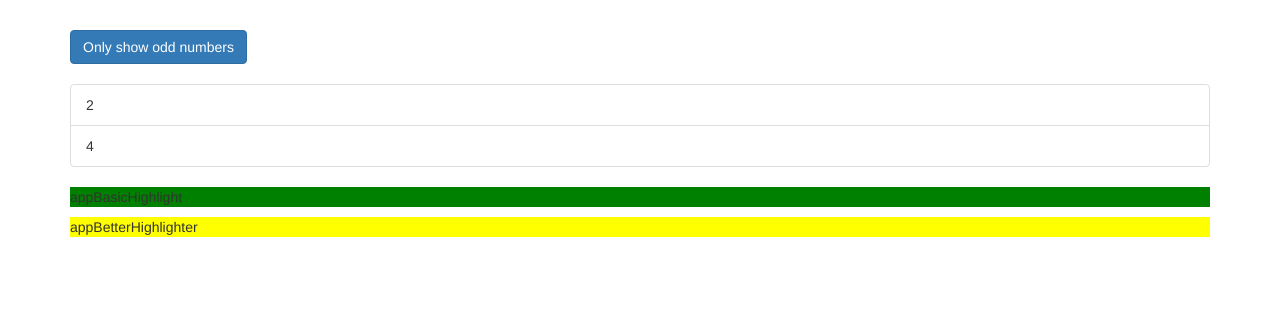
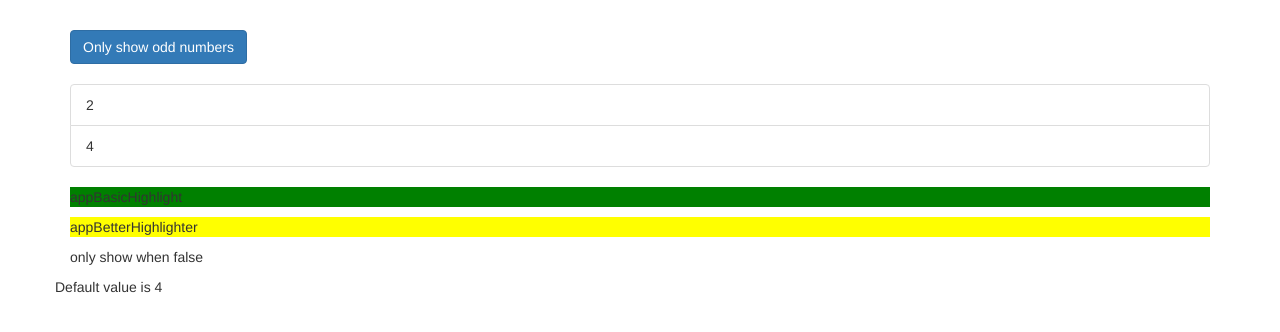
Before and after one commit to ishanRox/angular, an Angular app in the folder projects/090 directives-start/directives-start/: page / in a window 1280 px wide. Shown: the top 332 px of the page. Built offline with nearby package versions, Linux system fonts and the light colour scheme.

Commit message:
added custome structural attribute

```diff
--- a/projects/090 directives-start/directives-start/src/app/app.component.html
+++ b/projects/090 directives-start/directives-start/src/app/app.component.html
@@ -24,10 +24,21 @@
       </ul>
 
       <p appBasicHighlight>appBasicHighlight</p>
-      <p  [defaultColor]="'yellow' " appBetterHighlight="maroon">appBetterHighlighter</p>
+      <p [defaultColor]="'yellow'" appBetterHighlight="maroon">
+        appBetterHighlighter
+      </p>
       <!-- <ng-template [ngIf]="onlyOdd">
         <p appBasicHighlight>Only odd</p>
       </ng-template> -->
+      <p *appUnless="false">only show when false</p>
+      <p *appUnless="true">only show when false</p>
+    </div>
+    <hr />
+    <div [ngSwitch]="">
+      <p *ngSwitchCase="1">value is 1</p>
+      <p *ngSwitchCase="2">value is 2</p>
+      <p *ngSwitchCase="3">value is 3</p>
+      <p *ngSwitchDefault>Default value is 4</p>
     </div>
   </div>
 </div>
--- a/projects/090 directives-start/directives-start/src/app/app.module.ts
+++ b/projects/090 directives-start/directives-start/src/app/app.module.ts
@@ -6,12 +6,14 @@ import { FormsModule } from '@angular/forms';
 import { AppComponent } from './app.component';
 import { BasicHighLightDirective } from './basic-highlight/basic-highlight.directive';
 import { BetterHighlightDirective } from './better-highlighter/better-highlight.directive';
+import { UnlessDirective } from './better-highlighter/unless.directive';
 
 @NgModule({
   declarations: [
     AppComponent,
     BasicHighLightDirective,
-    BetterHighlightDirective
+    BetterHighlightDirective,
+    UnlessDirective
   ],
   imports: [
     BrowserModule,
--- /dev/null
+++ b/projects/090 directives-start/directives-start/src/app/better-highlighter/unless.directive.ts
@@ -0,0 +1,24 @@
+import { Directive, Input, TemplateRef, ViewContainerRef } from '@angular/core';
+
+@Directive({
+  selector: '[appUnless]'
+})
+export class UnlessDirective {
+  //this is just a property with a setter
+  //remember to set the same name becase when angular convert * to normal code it choose this name
+  @Input() set appUnless(condition: boolean) {
+    if (!condition) {
+      //show if not true
+      //get the location to embed the template and embed the template
+      this.vcRef.createEmbeddedView(this.templateRef);
+    } else {
+      this.vcRef.clear();
+    }
+  }
+
+  //Remember our original one is covered by ng-template
+  //TemplateRef to get the template (get the template of element where directive locate  ) simply this is what to show?
+  //ViewContainerRef is a continer which mark the place to include above template (simply where to include this template ?)
+  constructor(private templateRef: TemplateRef<any>, private vcRef: ViewContainerRef) { }
+
+}
```
Also changed, not shown: 1 other file (tests, documents, lock files or other folders).
